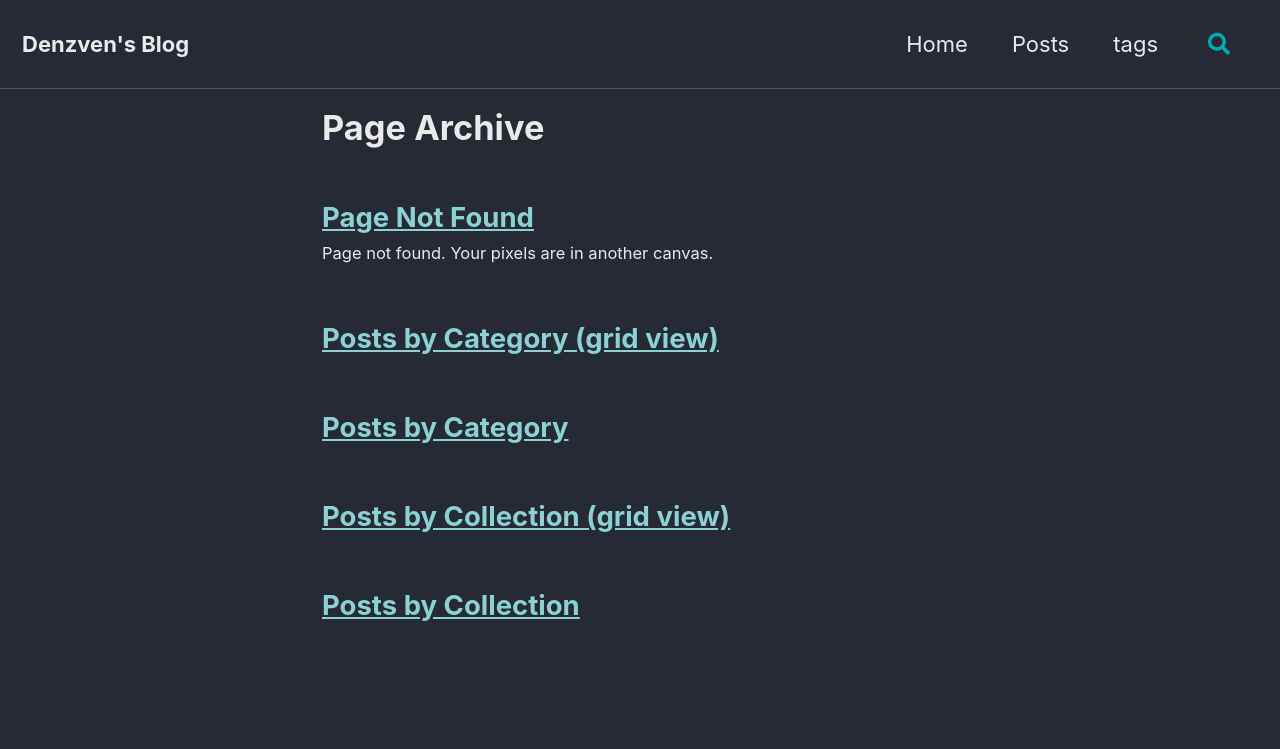
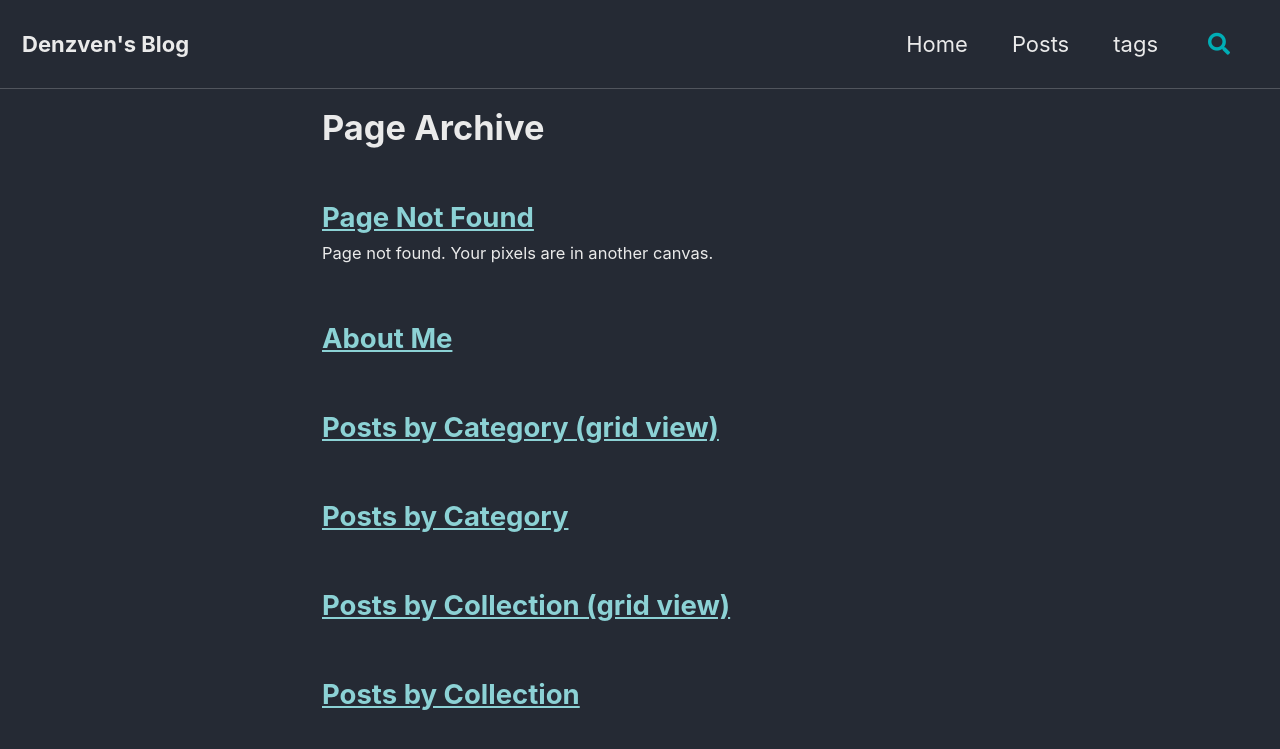
Before and after one commit to denzven/blog, a Jekyll site: the page built from _pages/page-archive.html, in a window 1280 px wide and 900 px high. Shown: the top 749 px of the window. Built offline with Jekyll 4.4.1, drawn with Linux system fonts in a browser that asks for light colours; cached includes are drawn as plain includes; some of the changed text lies outside the part shown.

Commit message:
Update about.md

```diff
--- a/_pages/about.md
+++ b/_pages/about.md
@@ -1,3 +1,8 @@
+---
+title: "About Me"
+permalink: /about
+---
+
 ### <img src="https://raw.githubusercontent.com/MartinHeinz/MartinHeinz/master/wave.gif" width="30px">Hello there! I am Denzven.
 ---
 I am a 18 year old wierdo that hops on with tons of hobbies and gets bored easily. Tried out a bunch of stuff like blender3D, voxel art, making discord bots and telegram bots, basic python programs, basic java programs, right now i am making an Graphing API and its wrapper.
```
